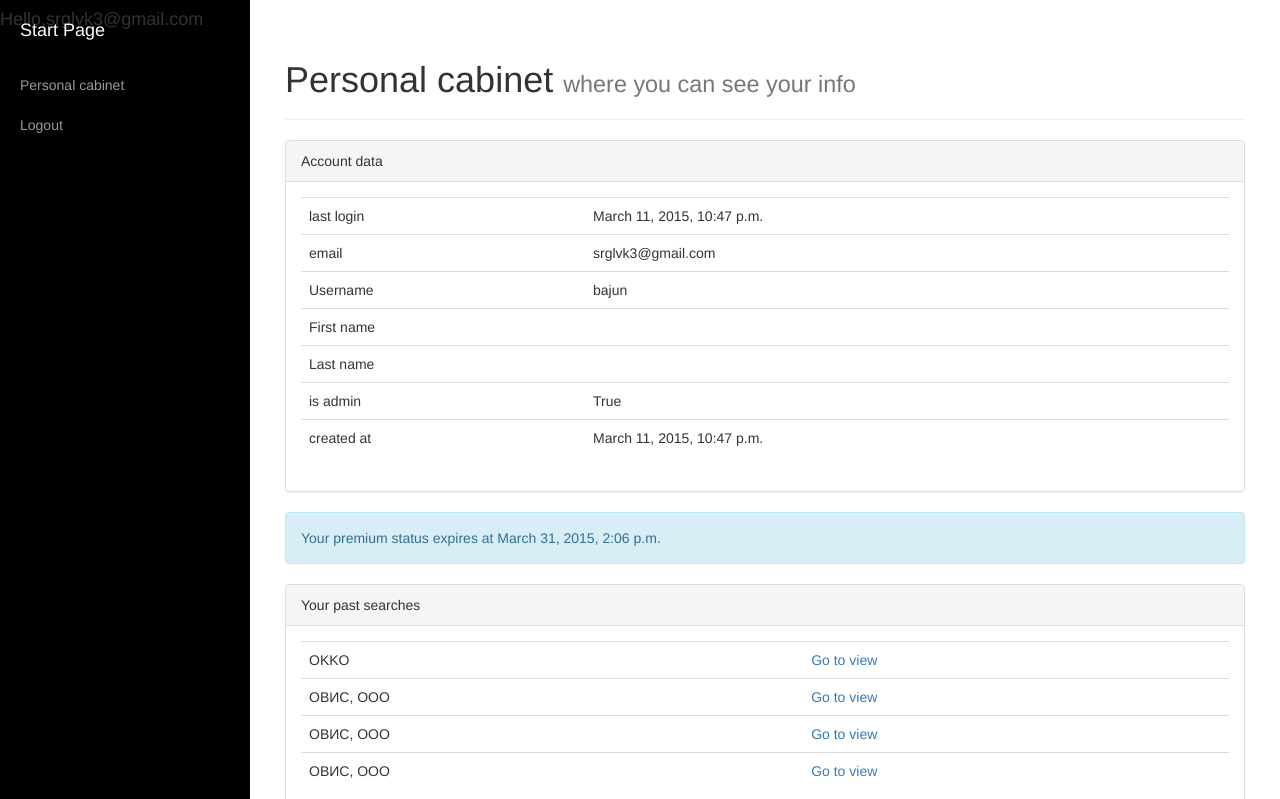
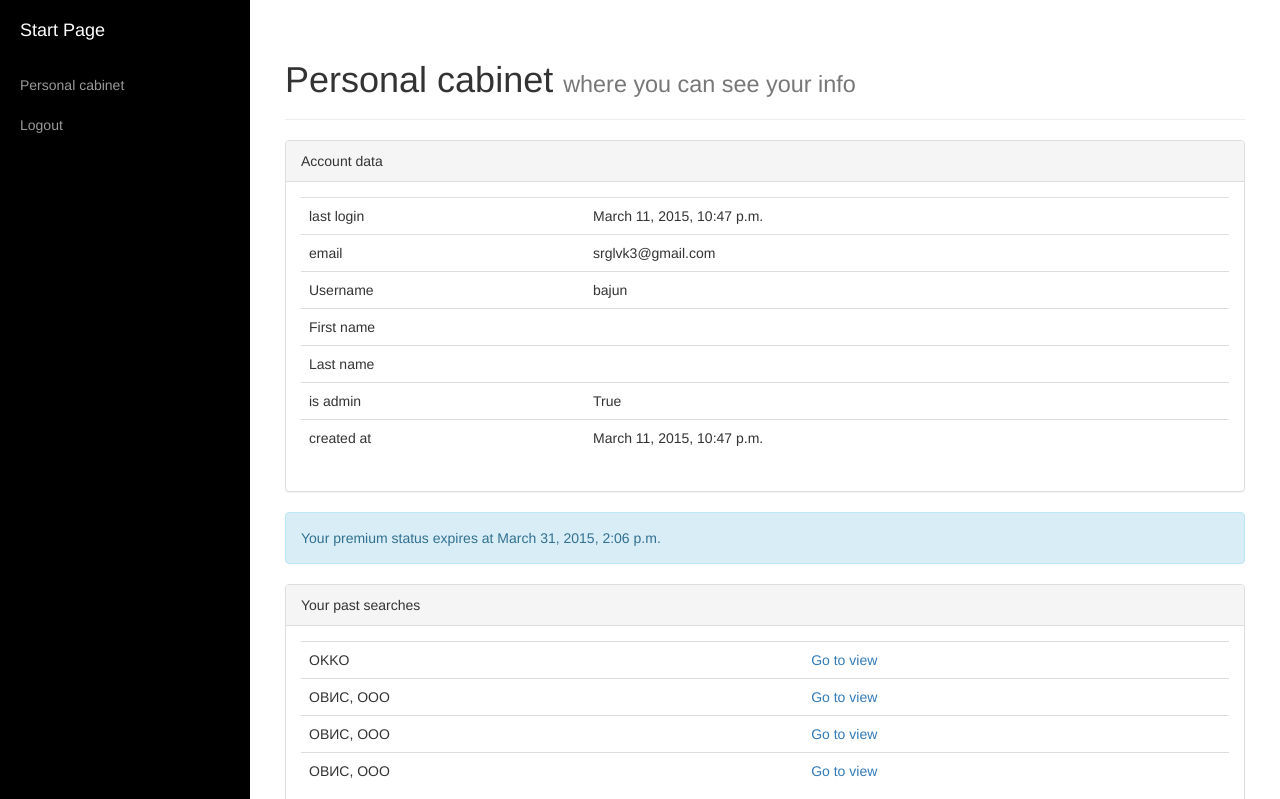
Before and after one commit to bajun/wowsearchsystem, a Django app: page /cabinet/ in a window 1280 px wide. Shown: the top 799 px of the page. Run offline with Django 3.2, Linux system fonts and the light colour scheme; a user stored in the database is signed in; data comes from the database, SQL or seed files in the repository; some libraries are stand-ins or nearby versions.

Commit message:
Fix for main page

```diff
--- a/searchsystem/templates/home.html
+++ b/searchsystem/templates/home.html
@@ -34,7 +34,6 @@
         <!-- Sidebar -->
         <div id="sidebar-wrapper">
 			{% block sidebar %}
-			<h4>Hello,{{user}}</h4>
             <ul class="sidebar-nav">
                 <li class="sidebar-brand">
                     <a href="/">
```
